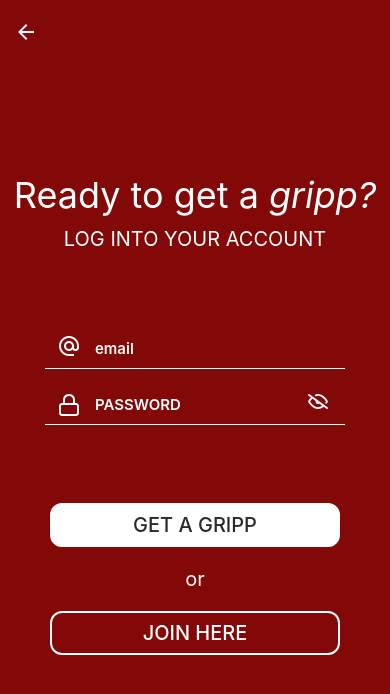
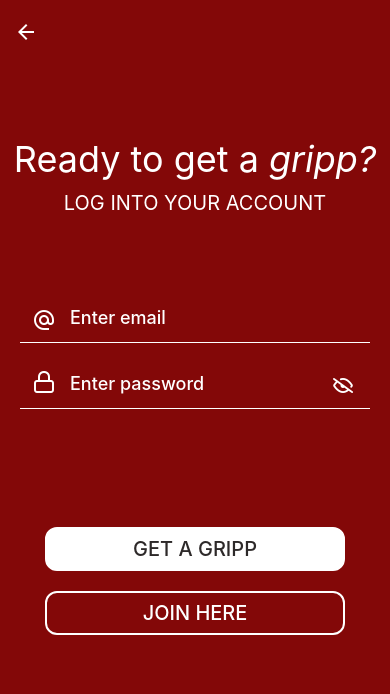
Before and after one commit to Sneezan/gripp-app, a React Native app: screen /StartPage in a window 390 px wide. Shown: the top 694 px of the page. Built offline with nearby package versions, Linux system fonts and the light colour scheme; no server answers.

Commit message:
added further styling on login, resigster, startpage and profile

```diff
--- a/components/ButtonStyles.js
+++ b/components/ButtonStyles.js
@@ -2,7 +2,7 @@
 
 export const ActionBtn = styled.TouchableOpacity`
 border: 2px solid white;
-min-width: 80%;
+width: 300px;
 background-color: white;
 border-radius: 12px;
 margin: 10px;
@@ -18,7 +18,7 @@
 `
 export const AlternativeBtn = styled.TouchableOpacity`
 border: 2px solid white;
-min-width: 80%;
+width: 300px;
 border-radius: 12px;
 margin: 10px;
 `
@@ -30,3 +30,7 @@
 text-transform: uppercase;
 padding: 8px;
 `
+
+export const ButtonWrap = styled.View`
+margin-top: 40px;
+`
--- a/components/InputStyles.js
+++ b/components/InputStyles.js
@@ -3,11 +3,12 @@
 export const LogInput = styled.TextInput`
  padding: 10px;
  margin: 8px;
- font-weight:600;
- font-size: 15px;
- width: 300px;
+ font-weight:500;
+ font-size: 18px;
+ width: 350px;
+ height: 50px;
  color: white;
  padding-left: 50px;
- border-bottom-width: 1.5px;
+ border-bottom-width: 1px;
  border-color: #ffff;
 `
--- a/components/TextStyles.js
+++ b/components/TextStyles.js
@@ -25,5 +25,5 @@
 export const HeaderComponent = styled.View`
 text-align: center;
 margin-bottom: 50px;
-margin-top: 30%;
+margin-top: 20%;
 `
--- a/package.json
+++ b/package.json
@@ -13,6 +13,7 @@
     "@react-navigation/native": "^6.1.1",
     "@react-navigation/native-stack": "^6.9.6",
     "@reduxjs/toolkit": "^1.9.1",
+    "date-fns": "^2.29.3",
     "expo": "~47.0.8",
     "expo-sharing": "~11.0.1",
     "expo-status-bar": "~1.4.2",
--- a/screens/GamePage.js
+++ b/screens/GamePage.js
@@ -4,7 +4,6 @@
 import styled from 'styled-components/native'
 import { View, StyleSheet } from 'react-native';
 import { API_URL } from "../utils/utils.js";
-
 
 export const GamePage = () => {
   const [statements, setStatement] = useState([""]);
@@ -36,7 +35,8 @@
               return (
                 <View style={styles.wrap}>
                 <CardStyle style={styles.card}>
-                    <Text style={styles.text}>{card.statement}</Text>
+                    <Text style={styles.text}>{card.statement} </Text>
+                    <BrandText>Get closer with gripp</BrandText>
                 </CardStyle>
                 </View>
               )
@@ -60,10 +60,20 @@
 });
 
 const Text = styled.Text`
-color: red;
+color: darkGrey;
 padding: 30px;
 font-size: 30px;
 text-transform: uppercase;
+`
+
+const BrandText = styled.Text`
+color: red;
+font-size: 18px;
+text-transform: uppercase;
+text-align: center;
+position: absolute;
+left: 15%;
+bottom: 20px;
 `
 
 const CardStyle = styled.View`
@@ -71,5 +81,5 @@
 height: 480px;
 background-color: white ;
 border: 0.3px solid black;
-border-radius: 5%;   //looks different on phone vs web? 15 good on phone but looks ridiculous on web
+border-radius: 26px;
 `
--- a/screens/LogIn.js
+++ b/screens/LogIn.js
@@ -7,8 +7,8 @@
 import user from "../reducers/user.js";
 
 import { LogInput } from "../components/InputStyles.js";
-import { ActionBtn, ActionBtnTxt, AlternativeBtn, AlternativeBtnTxt } from "../components/ButtonStyles.js";
-import { Text, Header, StyledText, HeaderComponent } from "../components/TextStyles.js";
+import { ActionBtn, ActionBtnTxt, AlternativeBtn, AlternativeBtnTxt, ButtonWrap } from "../components/ButtonStyles.js";
+import { Text, Header, StyledText, HeaderComponent, Requirement } from "../components/TextStyles.js";
 import  { Octicons }  from '@expo/vector-icons'
 import { MaterialIcons } from '@expo/vector-icons';
 import { Feather } from '@expo/vector-icons';
@@ -20,6 +20,7 @@
 
   const dispatch = useDispatch();
   const accessToken = useSelector((store) => store.user.accessToken);
+  const error = useSelector((store) => store.user.error)
 
   useEffect(() => {
       if (accessToken) {navigation.navigate('StartPage')}  // Auth Navigation Works!!
@@ -80,7 +81,7 @@
       </HeaderComponent>
     <View style={styles.SectionStyle} >
               <LogInput
-                placeholder="email"
+                placeholder="Enter email"
                 placeholderTextColor="#fff"
                 autoCapitalize="none"
                 value={email}
@@ -95,7 +96,7 @@
               <MaterialIcons name="alternate-email" size={24} style={styles.emailIcon} />
               <View style={{width:100}}>
               <LogInput
-                placeholder="PASSWORD"
+                placeholder="Enter password"
                 placeholderTextColor="#fff"
                 autoCapitalize='none'
                 ref={passwordInputRef}
@@ -119,15 +120,15 @@
                   />
                 </TouchableOpacity>
             </View>
-
+            {error && (<Requirement>{error}</Requirement>)}
+            <ButtonWrap>
             <ActionBtn
              onPress={(onFormSubmit)}
              type="submit"><ActionBtnTxt>get a gripp</ActionBtnTxt></ActionBtn>
-              <Text>or</Text>
              <AlternativeBtn
              onPress={() => navigation.navigate('Register')}
              type="submit"><AlternativeBtnTxt>join here</AlternativeBtnTxt></AlternativeBtn>
-
+            </ButtonWrap>
     </View>
      </ScrollView>
      <View style={{ height:60 }} />
@@ -147,14 +148,14 @@
       zIndex: 1,
       position: 'absolute',
       left: 20,
-      bottom: 65,
+      bottom: 72,
     },
     emailIcon: {
       color: 'white',
       zIndex: 1,
       position: 'absolute',
       left: 20,
-      bottom: 125,
+      bottom: 135,
     },
     eyeIcon: {
       color: 'white',
--- a/screens/Register.js
+++ b/screens/Register.js
@@ -8,7 +8,7 @@
 import { Feather } from '@expo/vector-icons';
 import { Text, Header, HeaderComponent, Requirement } from "../components/TextStyles.js";
 import { LogInput } from "../components/InputStyles.js";
-import { ActionBtn, ActionBtnTxt, AlternativeBtn, AlternativeBtnTxt } from "../components/ButtonStyles.js";
+import { ActionBtn, ActionBtnTxt, AlternativeBtn, AlternativeBtnTxt, ButtonWrap } from "../components/ButtonStyles.js";
 import { MaterialIcons } from '@expo/vector-icons';
 import  { Octicons }  from '@expo/vector-icons'
 
@@ -20,7 +20,7 @@
 
   const dispatch = useDispatch();
   const accessToken = useSelector((store) => store.user.accessToken);
-
+  const error = useSelector((store) => store.user.error)
   const showPassword = () => {
     setHidePassword(!hidePassword)
   }
@@ -53,7 +53,7 @@
                       dispatch(user.actions.setError(null));
                   });
               } else {
-                  alert("error, could not register ");
+                  //alert("error, could not register - the email already exists ");
                   batch (() => {
                       dispatch(user.actions.setUsername(null));
                       dispatch(user.actions.setEmail(null));
@@ -78,6 +78,7 @@
          <Text> CREATE AN ACCOUNT </Text>
       </HeaderComponent>
     <View style={styles.SectionStyle} keyboardAppearance='dark'>
+    {error && (<Requirement>{error}</Requirement>)}
     <Feather name="user" size={24} style={styles.userIcon} />
                <LogInput
                 placeholder="What shall we call you?"
@@ -113,9 +114,8 @@
                 onChangeText={setPassword}
                 underlineColorAndroid="#f000"
                 returnKeyType="next"/>
-                {password.length > 7 ? (<Requirement>✓</Requirement>) : (<Requirement>password required minimum of 8 characters</Requirement>)}
-
     </View>
+    {password.length > 7 ? (<Requirement>✓</Requirement>) : (<Requirement>password required minimum of 8 characters</Requirement>)}
                <TouchableOpacity onPress={showPassword}>
                   <Octicons
                     name={hidePassword === true ? 'eye-closed' : 'eye'}
@@ -123,13 +123,14 @@
                     style={styles.eyeIcon}
                   />
                 </TouchableOpacity>
+            <ButtonWrap>
             <ActionBtn
              onPress={(onFormSubmit)}
              type="submit"><ActionBtnTxt>join now</ActionBtnTxt></ActionBtn>
-            <Text>or</Text>
              <AlternativeBtn
              onPress={() => navigation.navigate('Log in')}
              type="submit"><AlternativeBtnTxt>Log in here</AlternativeBtnTxt></AlternativeBtn>
+   </ButtonWrap>
 
     </View>
     </ScrollView>
@@ -150,7 +151,7 @@
       zIndex: 1,
       position: 'absolute',
       left: 20,
-      bottom: 35,
+      bottom: 20,
     },
     emailIcon: {
       color: 'white',
@@ -164,14 +165,14 @@
       zIndex: 1,
       position: 'absolute',
       left: 20,
-      bottom: 145,
+      bottom: 155,
     },
     eyeIcon: {
       color: 'white',
       zIndex: 1,
       position: 'absolute',
-      left: 110,
-      bottom: 30,
+      left: 135,
+      bottom: 35,
     },
     doneIcon: {
       color: 'white',
--- a/screens/StartPage.js
+++ b/screens/StartPage.js
@@ -1,10 +1,11 @@
 import React, { useEffect, useState } from "react";
 import { useDispatch, useSelector } from "react-redux";
 import { StatusBar } from 'expo-status-bar';
-import { View, StyleSheet } from 'react-native';
+import { View, StyleSheet, Image} from 'react-native';
 import styled from 'styled-components/native';
 import { API_URL } from "../utils/utils.js";
 import user from '../reducers/user.js';
+import { formatRelative } from 'date-fns';
 
 export const StartPage = ({navigation}) => {
   const [profile, setProfile] = useState([""]);
@@ -37,9 +38,24 @@
 
   return (
     <View style={styles.container}>
+
+      <ProfileCard>
+      <ImageWrap>
+      <Image
+        style={{ width: 150, height: 150 }}
+        source={require('../assets/profileimg.svg')}
+      />
+       </ImageWrap>
+       <Line />
+      <ProfileWrap>
+      <Text> Welcome, </Text>
       <Text> {userName} </Text>
-      <Text> {userCreated} </Text>
-      <Text>Startpage</Text>
+      </ProfileWrap>
+      <Member> Member since {formatRelative(new Date(userCreated), new Date())} </Member>
+      </ProfileCard>
+
+
+
       <NativeButton onPress={() => navigation.navigate('GamePage')}><BtnTxt>start</BtnTxt></NativeButton>
       <NativeButton onPress={() => {navigation.navigate('Log in'); dispatch(user.actions.setAccessToken(null));}}><BtnTxt>sign out</BtnTxt></NativeButton>
       <StatusBar style="auto" />
@@ -50,25 +66,57 @@
 
 
 const Text = styled.Text`
+color: Grey;
+font-size: 32px;
+text-transform: capitalize;
+`
+const Member = styled.Text`
+position: absolute;
+bottom: -30px;
+font-size: 18px;
+text-transform: uppercase;
+
+`
+
+const ProfileCard = styled.View`
+flex: 0.23;
+display: flex;
 color: white;
 font-size: 30px;
+width: 400px;
+`
+const ProfileWrap = styled.View`
+position: absolute;
+left: 150px;
+top: 60px;
+`
+const ImageWrap = styled.View`
+position: absolute;
+left: 0;
+top: 10px;
+`
+const Line = styled.View`
+border: 1px solid #CA0C0C;
+bottom: 0;
+width: 400px;
+position: absolute;
+
 `
 const styles = StyleSheet.create({
     container: {
       flex: 1,
-      backgroundColor: '#2d2d2d',
+      backgroundColor: '#F4F2F2',
       alignItems: 'center',
-      justifyContent: 'center',
     },
   });
 
 const NativeButton = styled.TouchableOpacity`
-background-color: white;
+background-color: #CA0C0C;
 border-radius: 10px;
 width: 110px;
 text-align: center;
 height: 40px;
-margin: 10px;
+margin-top: 60px;
 `
 
 const BtnTxt = styled.Text`
--- a/screens/Welcome.js
+++ b/screens/Welcome.js
@@ -9,6 +9,13 @@
     <View style={styles.container}>
       <ImageBackground resizeMode={'cover'} // or cover
           style={styles.image} source={require('../assets/SpaceBanner-2.png')}>
+            <View style={styles.textcontainer}>
+             <View style={styles.textmanipulate}>
+              <Text>Start</Text>
+              <StyledText>or end</StyledText>
+              <Text>conversation</Text>
+             </View>
+            </View>
    <View style={styles.manipulate}>
       <View style={styles.other}>
            <ActionBtn onPress={() => navigation.navigate('Log in')}>
@@ -30,26 +37,40 @@
 color: #fff;
 font-size: 60px;
 font-family: 'Times New Roman';
+line-height: 55px;
+`
+const StyledText = styled.Text`
+color: #fff;
+font-size: 60px;
+font-family: 'Times New Roman';
 font-style: italic;
+line-height: 55px;
 `
 
 const styles = StyleSheet.create({
   container: {
     flex: 1,
-    backgroundColor: '#2d2d2d',
     alignItems: 'center',
     justifyContent: 'center',
   },
+  textcontainer:{
+   marginTop: 400,
+   backgroundColor: '#2d2d2d',
+   paddingTop: 20,
+   alignItems: 'center',
+  },
+  textmanipulate:{
+    marginLeft: 30,
+    width: 350,
+  },
   other:{
-    flex: 0.5,
+    marginTop: 0,
+  },
+  manipulate:{
     alignItems: 'center',
     justifyContent: 'center',
-  },
-  manipulate:{
-    position: 'absolute',
-    bottom: 200,
-    width: 300,
-    left: 100,
+    backgroundColor: '#2d2d2d',
+    paddingBottom: 400,
 
   },
    image: {
--- a/utils/utils.js
+++ b/utils/utils.js
@@ -1,4 +1,4 @@
-const BASE_URL = "http://localhost:8080";
+const BASE_URL = "https://grip-backend-eom6wfm7xa-uc.a.run.app/";
 
 export const API_URL = (slug) => `${BASE_URL}/${slug}`;
 
```
Also changed, not shown: App.js (+5 -5 lines), assets/profileimg.svg (added), 1 other file (tests, documents, lock files or other folders).
